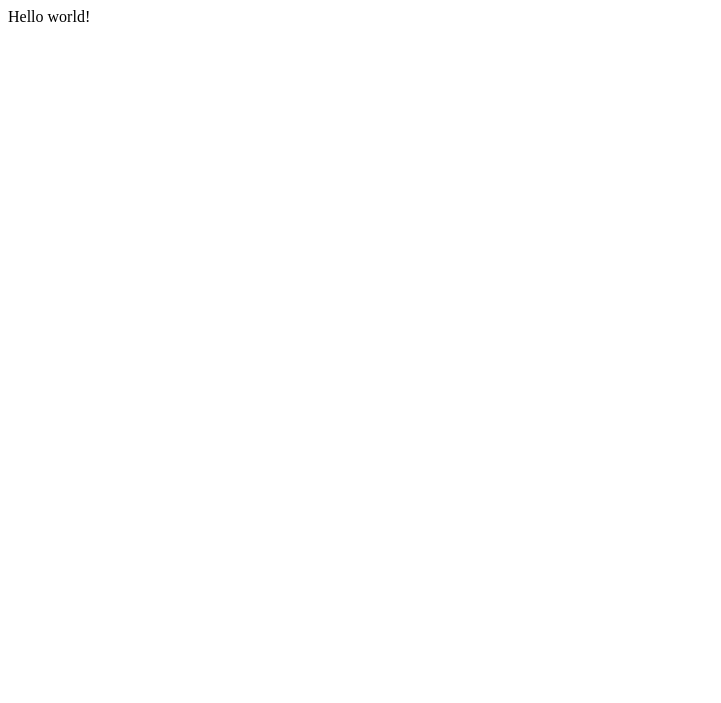
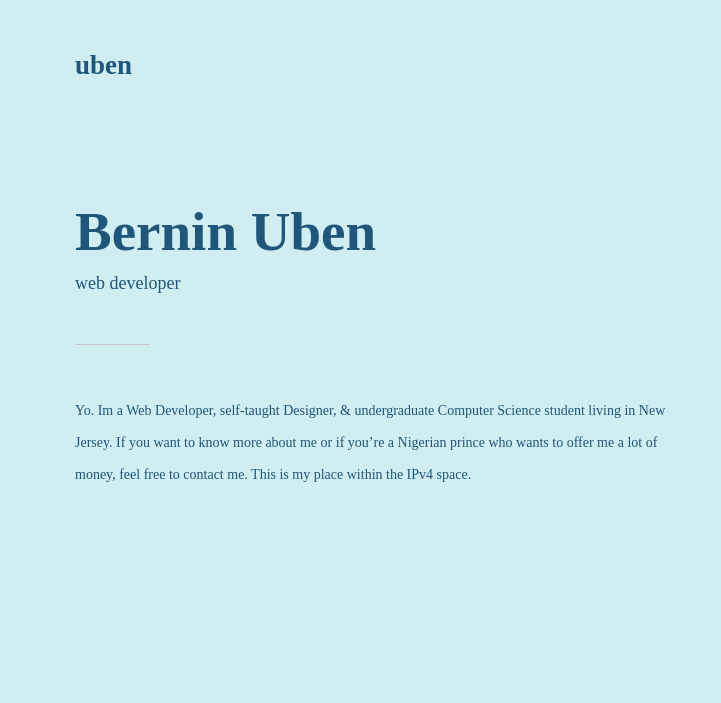
Before and after one commit to Uben/Uben.github.io, a Gatsby site: page / in a window 1280 px wide. Shown: the whole page, without its empty margins (0-721 px from the left). Built offline with nearby package versions, Linux system fonts and the light colour scheme; Gatsby itself is replaced by a stand-in of ours.

Commit message:
copied styles & site structure from branch/redesign

```diff
--- a/gatsby-config.js
+++ b/gatsby-config.js
@@ -6,4 +6,5 @@
 
 module.exports = {
   /* Your site config here */
+  plugins: [`gatsby-plugin-sass`]
 }
--- a/package.json
+++ b/package.json
@@ -14,6 +14,8 @@
   },
   "dependencies": {
     "gatsby": "^2.16.1",
+    "gatsby-plugin-sass": "^2.1.20",
+    "node-sass": "^4.12.0",
     "react": "^16.10.2",
     "react-dom": "^16.10.2"
   },
--- /dev/null
+++ b/src/assets/scss/_base.scss
@@ -0,0 +1,30 @@
+@import "_colors.scss";
+
+body {
+	margin: 0;
+	padding: 0 75px;
+	background-color: $primary;
+
+	> div {
+		#gatsby-focus-wrapper {
+
+			* {
+				color: $alt;
+				font-weight: 400;
+				font-family: 'Roboto Mono';
+			}
+
+			h1, h2, h3, h4, h5, h6 {
+				font-weight: 900;
+				font-family: 'Playfair Display';
+				margin: 0 0 10px 0;
+			}
+
+			#site-wrapper {
+				width: 100%;
+				margin: 100px 0 0 0;
+			}
+
+		}
+	}
+}
--- /dev/null
+++ b/src/assets/scss/_colors.scss
@@ -0,0 +1,5 @@
+$primary: #D0EDF1;
+$alt: #1F567A;
+$white: #FFFFFF;
+$gray: rgba(200, 200, 200, 1);
+$black: #333333;
--- /dev/null
+++ b/src/assets/scss/footer.scss
@@ -0,0 +1 @@
+@import "_colors.scss";
--- /dev/null
+++ b/src/assets/scss/navigation.scss
@@ -0,0 +1,42 @@
+@import "_colors.scss";
+
+nav#navbar {
+	position: absolute;
+	top: 0;
+	left: 0;
+	right: 0;
+	margin: 0 75px;
+
+	width: calc(100% - 150px); // 100% - 75px padding on each side
+	display: flex;
+	flex-flow: row nowrap;
+	align-items: flex-end;
+
+	padding: 50px 0 20px;
+
+	a {
+		text-decoration: none;
+
+		.logo {
+			font-size: 27px;
+			line-height: 30px;
+			margin: 0;
+		}
+	}
+
+	ul {
+		display: flex;
+		flex-flow: row nowrap;
+
+		margin: 0 0 2px 0;
+		padding: 0 0 0 50px;
+		list-style: none;
+
+		li {
+
+			&:not(:first-of-type) {
+				margin: 0 0 0 25px;
+			}
+		}
+	}
+}
--- /dev/null
+++ b/src/assets/scss/pages/index.scss
@@ -0,0 +1,44 @@
+@import '../_colors.scss';
+
+.page-home {
+
+	.content {
+		min-height: calc(75vh - 100px); // vh - height of navigation
+
+		> div {
+			max-width: 600px;
+
+			&#home-info {
+				margin: 25vh 0 0 0;
+
+				.name {
+					font-size: 55px;
+				}
+
+				.title {
+					font-size: 18px;
+					padding: 0;
+					margin: 0;
+				}
+
+				.divider {
+					&:after {
+						position: initial;
+						display: block;
+						content: '';
+						height: 1px;
+						width: 75px;
+						margin: 50px 0;
+						background-color: $gray;
+					}
+				}
+
+				.about {
+					line-height: 32px;
+					font-size: 14px;
+				}
+			}
+		}
+	}
+
+}
--- /dev/null
+++ b/src/components/Footer.js
@@ -0,0 +1,13 @@
+import React from 'react';
+
+import '../assets/scss/footer.scss';
+
+class Footer extends React.PureComponent {
+	render() {
+		return (
+			<footer />
+		)
+	}
+}
+
+export default Footer;
--- /dev/null
+++ b/src/components/Layout.js
@@ -0,0 +1,26 @@
+import React from 'react';
+import PropTypes from 'prop-types';
+
+import Navigation from './Navigation';
+import Footer from './Footer';
+
+import '../assets/scss/_base.scss';
+
+class Layout extends React.PureComponent {
+	render() {
+		return (
+			<div id="site-wrapper" className={`page-${this.props.page}`}>
+				<Navigation />
+				{this.props.children}
+				<Footer />
+			</div>
+		)
+	}
+}
+
+Layout.propTypes = {
+	page: PropTypes.string.isRequired,
+	children: PropTypes.node.isRequired,
+};
+
+export default Layout;
--- /dev/null
+++ b/src/components/Navigation.js
@@ -0,0 +1,20 @@
+import React from 'react';
+import { Link } from 'gatsby';
+
+import '../assets/scss/navigation.scss';
+
+class Navigation extends React.PureComponent {
+	render(){
+		return(
+			<nav id="navbar">
+				<Link to="/"> <h5 className="logo"> uben </h5> </Link>
+				{/* <ul>
+					<li> <Link to="/"> home </Link> </li>
+					<li> <Link to="/blog"> blog </Link> </li>
+				</ul> */}
+			</nav>
+		);
+	}
+}
+
+export default Navigation;
--- a/src/pages/index.js
+++ b/src/pages/index.js
@@ -1,3 +1,24 @@
-import React from "react"
+import React from "react";
 
-export default () => <div>Hello world!</div>
+import Layout from '../components/Layout';
+
+import '../assets/scss/pages/index.scss';
+
+class Home extends React.PureComponent {
+	render() {
+		return(
+			<Layout page="home">
+				<main className="content">
+					<div id="home-info">
+						<h1 className="name"> Bernin Uben </h1>
+						<p className="title"> web developer </p>
+						<div className="divider" />
+						<p className="about"> Yo. Im a Web Developer, self-taught Designer, & undergraduate Computer Science student living in New Jersey. If you want to know more about me or if youʼre a Nigerian prince who wants to offer me a lot of money, feel free to contact me. This is my place within the IPv4 space. </p>
+					</div>
+				</main>
+			</Layout>
+		);
+	}
+}
+
+export default Home;
```
Also changed, not shown: src/images/png/github-character.png (added), src/images/png/linkedin.png (added), src/images/png/send-button.png (added), src/images/svg/github-character.svg (added), src/images/svg/linkedin.svg (added), src/images/svg/send-button.svg (added), 1 other file.
